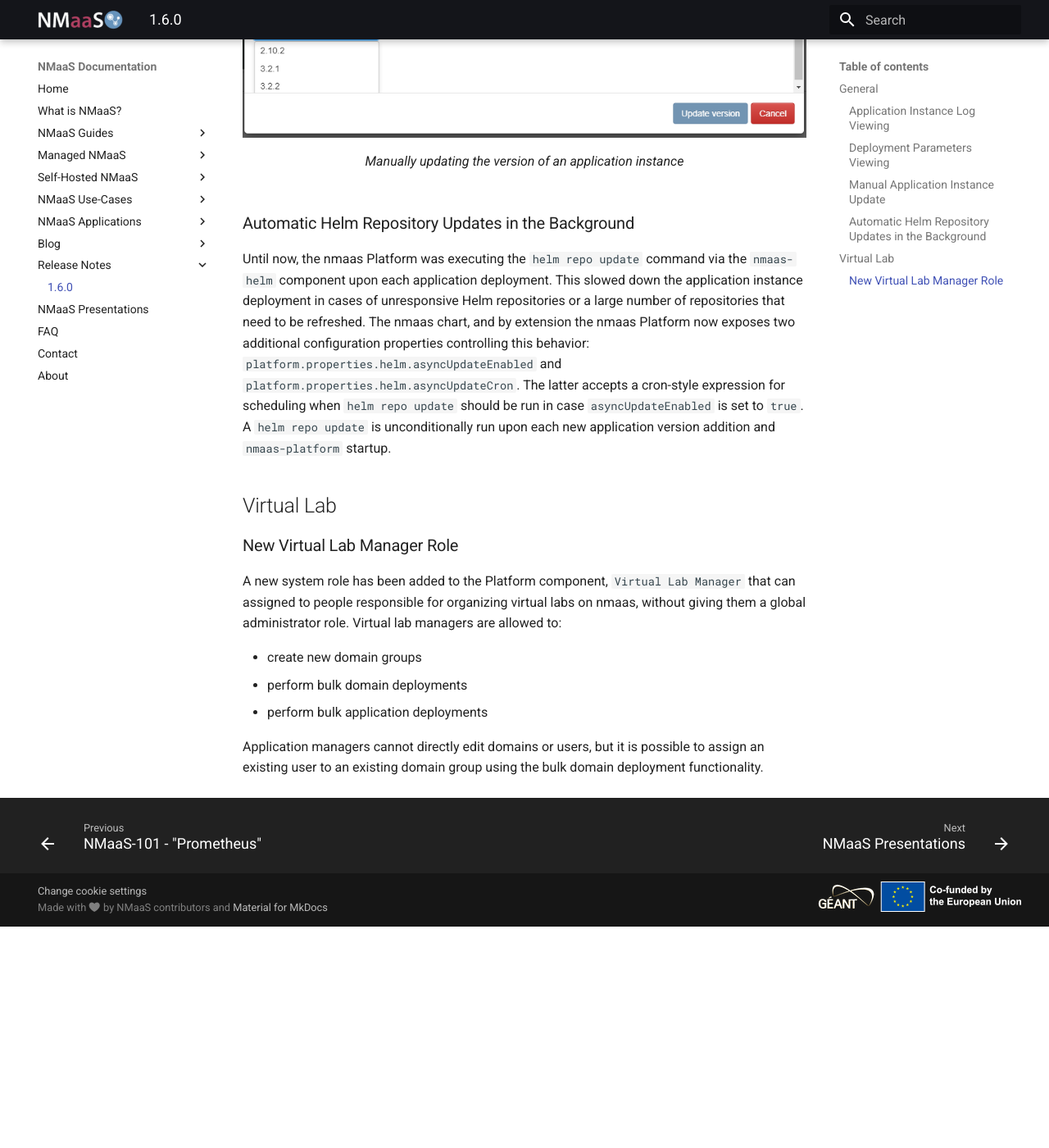
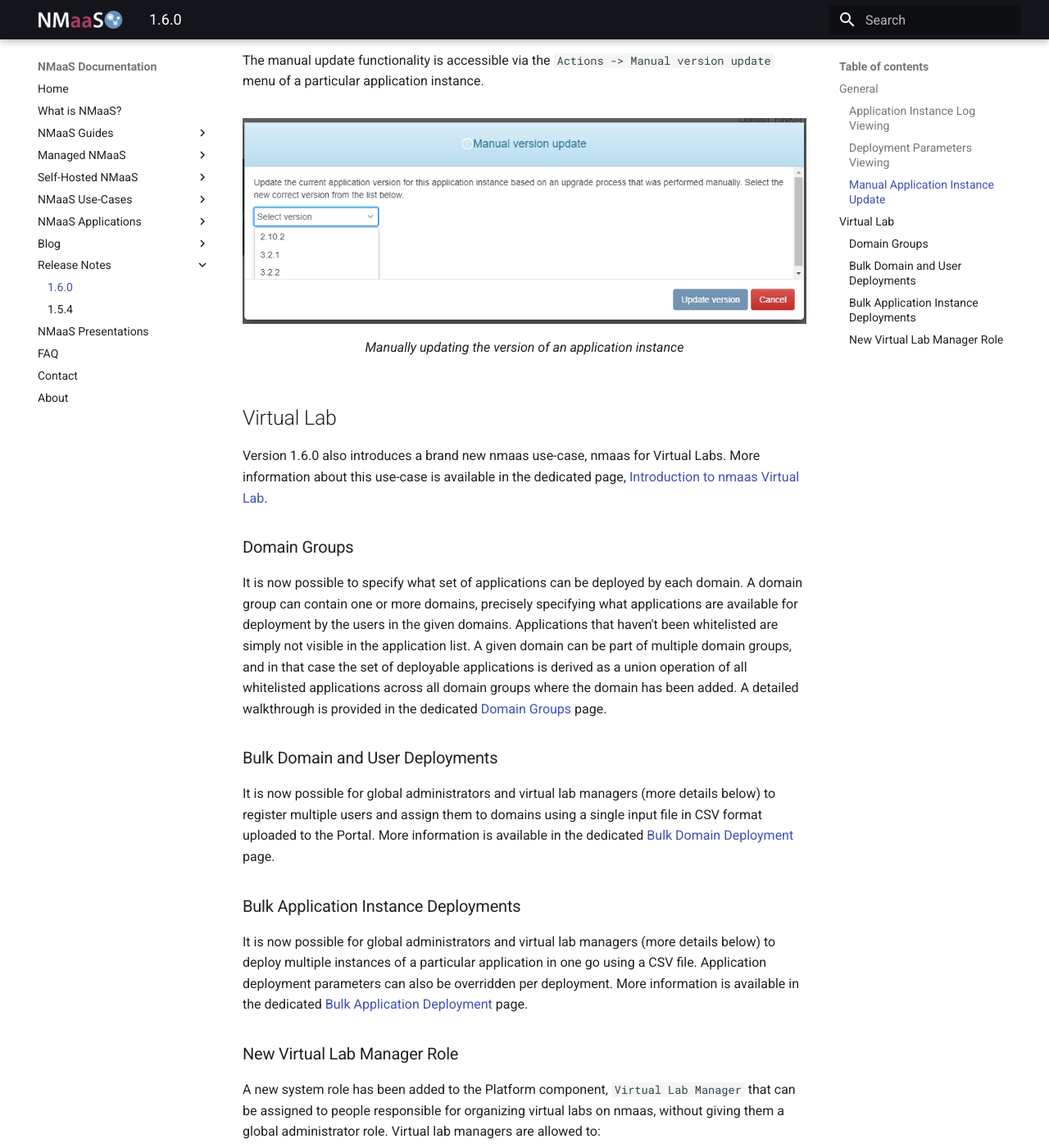
Before and after one commit to nmaas-platform/nmaas-docs, an MkDocs documentation site: the page built from docs/release-notes/1.6.0.md, in a window 1280 px wide and 1400 px high, scrolled down 2498 px. Shown: the whole window at 82% size. Built offline with MkDocs 1.6.1 and Material for MkDocs 9.7.7, drawn with Linux system fonts in a browser that asks for light colours; before the commit the page ends 3628 px from its top, so only the background shows below that; some of the changed text lies outside the part shown.

Commit message:
Address review comments

```diff
--- a/docs/release-notes/1.6.0.md
+++ b/docs/release-notes/1.6.0.md
@@ -1,6 +1,10 @@
 # 1.6.0
 
 ## General
+
+[nmaas 1.6.0](https://github.com/nmaas-platform/nmaas-platform/releases/tag/v1.6.0) is packed with a number of improvement. The long awaited application log viewing has been implemented and is ready to be used for easier troubleshooting by end-users. Users can also now review the application parameters used during the initial deployment, while global administrators can mark an application instance as having been manually upgraded in the background.
+
+In this version we also introduce a brand new use-case, nmaas for Virtual Labs, accompanied with a number of related new functionality.
 
 ### Application Instance Log Viewing
 
@@ -44,15 +48,25 @@
   <figcaption>Manually updating the version of an application instance</figcaption>
 </figure>
 
-### Automatic Helm Repository Updates in the Background
+## Virtual Lab
 
-Until now, the nmaas Platform was executing the `helm repo update` command via the `nmaas-helm` component upon each application deployment. This slowed down the application instance deployment in cases of unresponsive Helm repositories or a large number of repositories that need to be refreshed. The nmaas chart, and by extension the nmaas Platform now exposes two additional configuration properties controlling this behavior: `platform.properties.helm.asyncUpdateEnabled` and `platform.properties.helm.asyncUpdateCron`. The latter accepts a cron-style expression for scheduling when `helm repo update` should be run in case `asyncUpdateEnabled ` is set to `true`. A `helm repo update` is unconditionally run upon each new application version addition and `nmaas-platform` startup.
+Version 1.6.0 also introduces a brand new nmaas use-case, nmaas for Virtual Labs. More information about this use-case is available in the dedicated page, [Introduction to nmaas Virtual Lab](../use-cases/virtual-lab/vlab-introduction.md).
 
-## Virtual Lab
+### Domain Groups
+
+It is now possible to specify what set of applications can be deployed by each domain. A domain group can contain one or more domains, precisely specifying what applications are available for deployment by the users in the given domains. Applications that haven't been whitelisted are simply not visible in the application list. A given domain can be part of multiple domain groups, and in that case the set of deployable applications is derived as a union operation of all whitelisted applications across all domain groups where the domain has been added. A detailed walkthrough is provided in the dedicated [Domain Groups](../use-cases/virtual-lab/domain-groups.md) page.
+
+### Bulk Domain and User Deployments
+
+It is now possible for global administrators and virtual lab managers (more details below) to register multiple users and assign them to domains using a single input file in CSV format uploaded to the Portal. More information is available in the dedicated [Bulk Domain Deployment](../use-cases/virtual-lab/bulk-domain-deployment.md) page.
+
+### Bulk Application Instance Deployments
+
+It is now possible for global administrators and virtual lab managers (more details below) to deploy multiple instances of a particular application in one go using a CSV file. Application deployment parameters can also be overridden per deployment. More information is available in the dedicated [Bulk Application Deployment](../use-cases/virtual-lab/bulk-application-deployment.md) page.
 
 ### New Virtual Lab Manager Role
 
-A new system role has been added to the Platform component, `Virtual Lab Manager` that can assigned to people responsible for organizing virtual labs on nmaas, without giving them a global administrator role. Virtual lab managers are allowed to:
+A new system role has been added to the Platform component, `Virtual Lab Manager` that can be assigned to people responsible for organizing virtual labs on nmaas, without giving them a global administrator role. Virtual lab managers are allowed to:
 
 - create new domain groups
 - perform bulk domain deployments
--- a/mkdocs.yml
+++ b/mkdocs.yml
@@ -71,6 +71,7 @@
     - NMaaS-101 - "Prometheus" : 'blog/blog4/nmaas-101-4.md'
   - Release Notes:
     - '1.6.0': 'release-notes/1.6.0.md'
+    - '1.5.4': 'release-notes/1.5.4.md'
   - NMaaS Presentations: 'nmaas-presentations.md'
   - FAQ: faq.md
   - Contact: contact.md
```
Also changed, not shown: docs/release-notes/1.5.4.md (added, +9 -0 lines).
